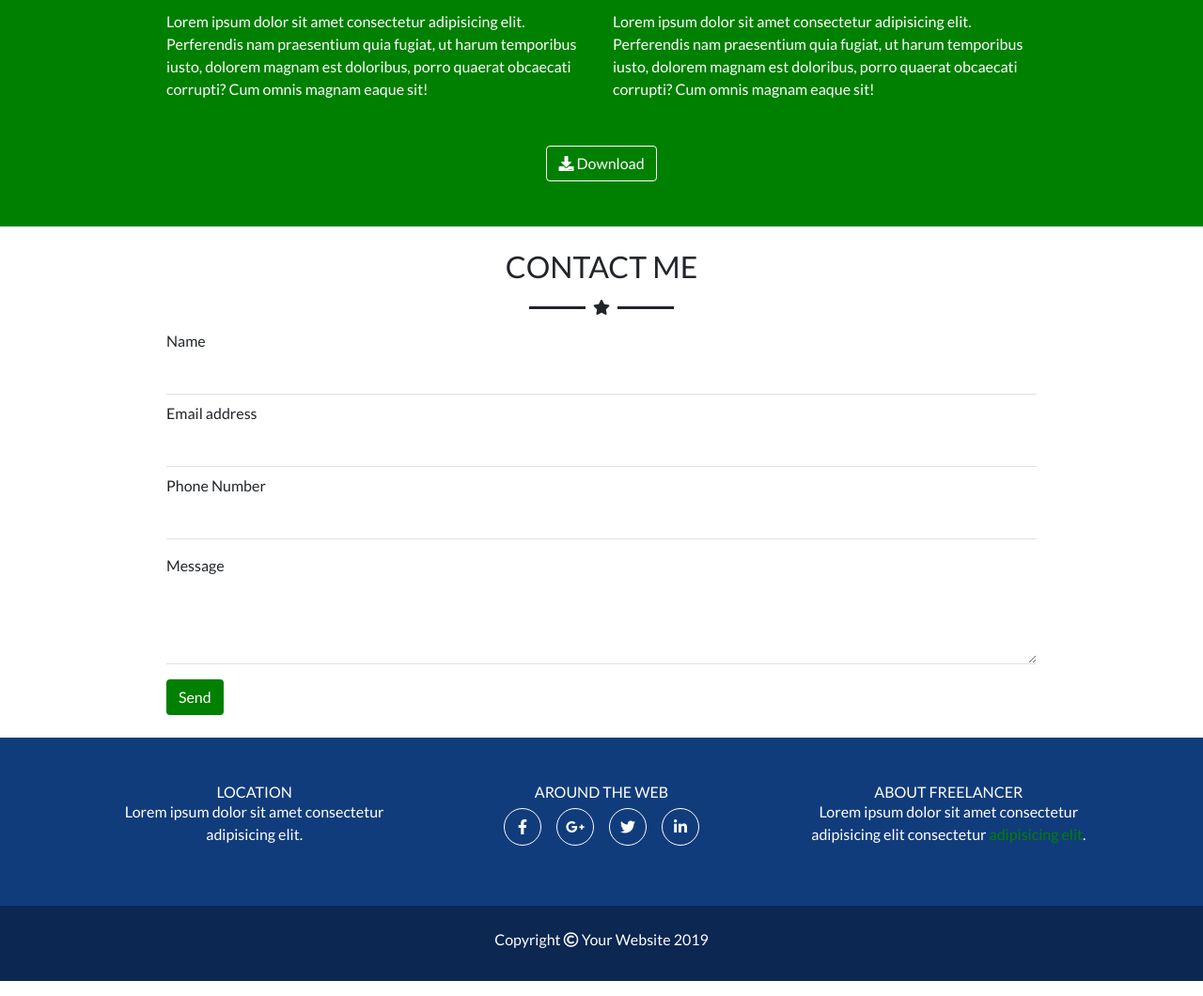
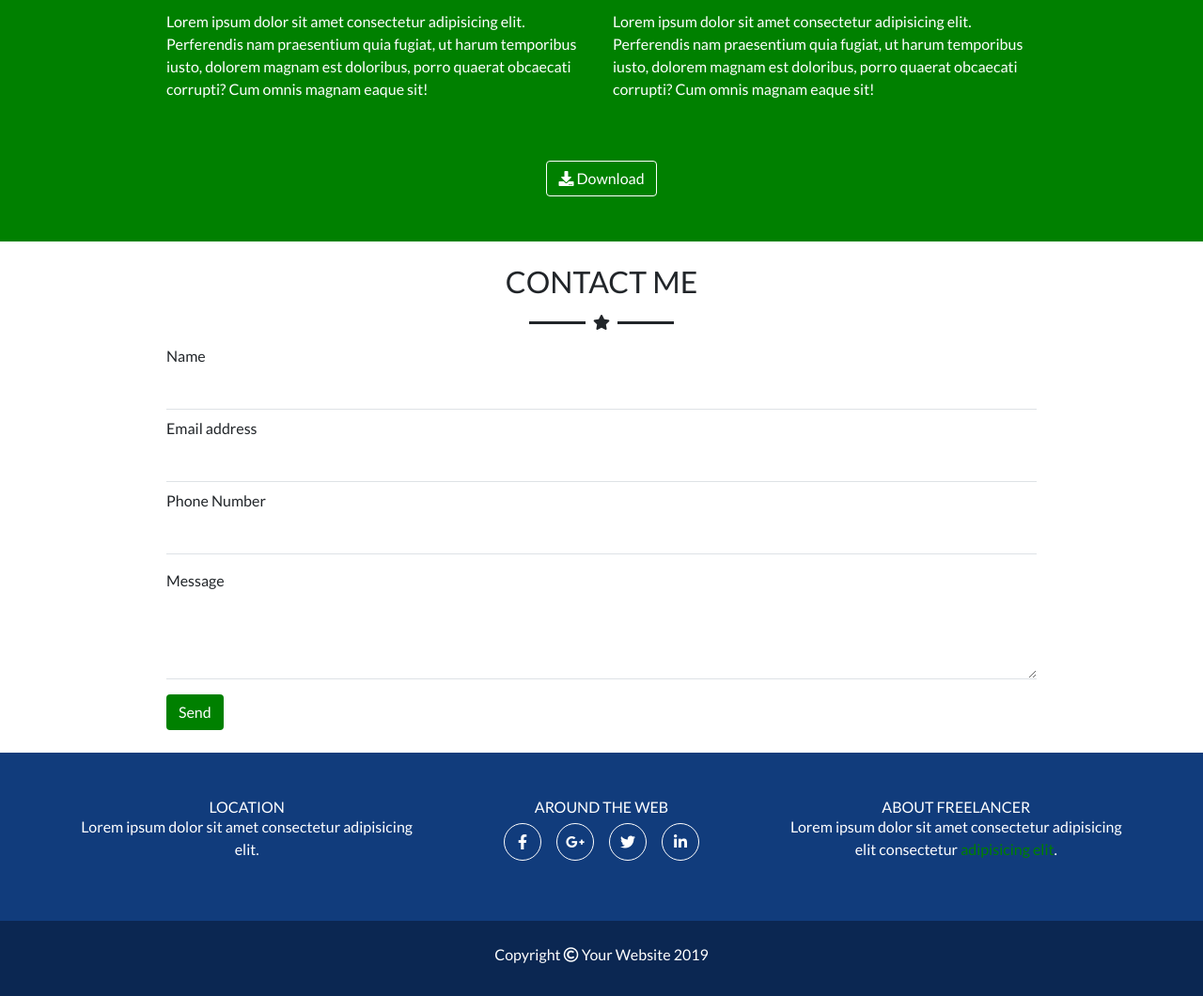
Before and after one commit to ferdlet/html-css-bootstrap-freelancer, a plain HTML site: page index.html in a window 1280 px wide. Shown: the part 1260-2320 px from the top of the page at 94% size. Drawn offline with nearby package versions, Linux system fonts and the light colour scheme.

Commit message:
margin e padding

```diff
--- a/index.html
+++ b/index.html
@@ -124,16 +124,19 @@
                 </div>
                 <div class="row">
                     <div class="offset-1 col-10 col-sm-5">
-                        Lorem ipsum dolor sit amet consectetur adipisicing elit. Perferendis nam praesentium quia fugiat, ut harum temporibus iusto, dolorem magnam est doloribus, porro quaerat obcaecati corrupti? Cum omnis magnam eaque sit!
+                        <p>Lorem ipsum dolor sit amet consectetur adipisicing elit. Perferendis nam praesentium quia fugiat, ut harum temporibus
+                        iusto, dolorem magnam est doloribus, porro quaerat obcaecati corrupti? Cum omnis magnam eaque sit!</p>
                     </div>
-                    <div class="offset-1 col-10 offset-sm-0 col-sm-5 mt-3 mt-sm-0">
-                        Lorem ipsum dolor sit amet consectetur adipisicing elit. Perferendis nam praesentium quia fugiat, ut harum
-                        temporibus iusto, dolorem magnam est doloribus, porro quaerat obcaecati corrupti? Cum omnis magnam eaque sit!
+                    <div class="offset-1 col-10 offset-sm-0 col-sm-5">
+                        <p class="mt-3 mt-sm-0">
+                            Lorem ipsum dolor sit amet consectetur adipisicing elit. Perferendis nam praesentium quia fugiat, ut harum
+                            temporibus iusto, dolorem magnam est doloribus, porro quaerat obcaecati corrupti? Cum omnis magnam eaque sit!
+                        </p>
                     </div>
                 </div>
-                <div class="row row-cols-1 mt-5">
+                <div class="row row-cols-1">
                     <div class="col text-center">
-                        <button type="button" class="btn border-white">
+                        <button type="button" class="mt-5 btn border-white">
                             <a class="text-white text-decoration-none" href="#"><i class="fas fa-download"></i> Download</a>
                         </button>
                     </div>
@@ -183,15 +186,15 @@
 
         <!-- Inizio footer-top -->
         <div class="container-fluid footer-top ms_bgc-lightblue py-5">
-            <div class="container text-white">
-                <div class="row text-center px-sm-3 row-cols-1 row-cols-sm-3">
+            <div class="container px-sm-3 text-white">
+                <div class="row text-center row-cols-1 row-cols-sm-3">
                     <div class="col">
                         <h6 class="mb-0 text-uppercase">location</h6>
                         <p>Lorem ipsum dolor sit amet consectetur adipisicing elit.</p>
                     </div>
                     <div class="col">
                         <h6 class="mb-0 text-uppercase">around the web</h6>
-                        <div class="row mt-2 mb-3 mb-sm-0 justify-content-center align-items-center">
+                        <div class="mt-2 mb-3 mb-sm-0 d-flex justify-content-center align-items-center">
                             <div class="ms_footer-icon mx-2 border border-white rounded-circle d-flex justify-content-center align-items-center text-white">
                                 <i class="fab fa-facebook-f"></i>
                             </div>
@@ -222,8 +225,8 @@
         <!-- Inizio footer-bottom -->
         <div class="footer-bottom ms_bgc-blue container-fluid">
             <div class="row">
-                <div class="col-12 text-white text-center pt-4">
-                    Copyright <i class="far fa-copyright"></i> Your Website 2019
+                <div class="col-12 text-white text-center">
+                    <p class="pt-4">Copyright <i class="far fa-copyright"></i> Your Website 2019</p>
                 </div>
             </div>
         </div>
```
